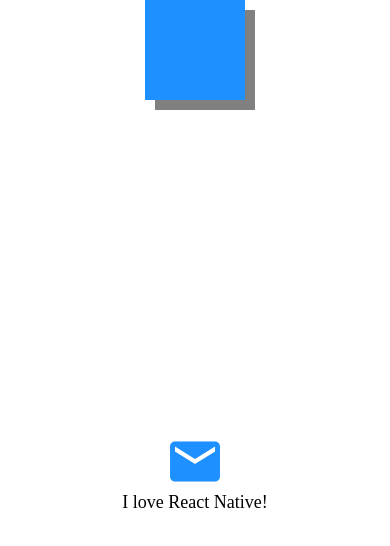
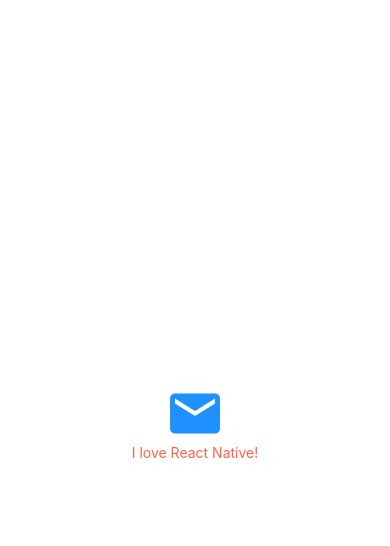
Before and after one commit to Dev-Davis/DoneWithIt, a React Native app: screen / in a window 390 px wide. Shown: the top 546 px of the page. Built offline with nearby package versions, Linux system fonts and the light colour scheme.

Commit message:
Platform specific code - refacoring between platforms

```diff
--- a/App.js
+++ b/App.js
@@ -16,17 +16,7 @@
         alignItems: 'center',
       }}
       >
-      <View
-        style={{
-        backgroundColor: 'dodgerblue',
-        width: 100,
-        height: 100,
-        shadowColor: 'grey',
-        shadowOffset: { width: 10, height: 10 },
-        shadowOpacity: 1,
-      }}
-      >
-      </View>
+
       <View style={{
         flex: 1,
         justifyContent: 'center',
--- a/app/components/AppText.js
+++ b/app/components/AppText.js
@@ -9,7 +9,16 @@
 
 const styles = StyleSheet.create({
     text: {
-        fontSize: 18,
-        fontFamily: Platform.OS === "android" ? "Roboto" : "Avenir"
+        color: 'tomato',
+        ...Platform.select({
+            ios: {
+                fontSize: 20,
+                fontFamily: "Avenir",
+            },
+            android: {
+                fontSize: 18,
+                fontFamily: "Roboto",
+            }
+        })
     }
 })
```
